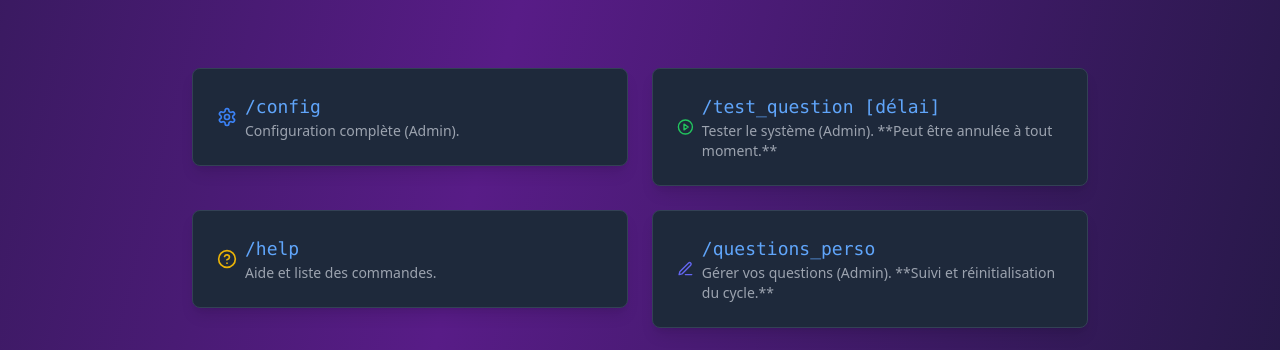
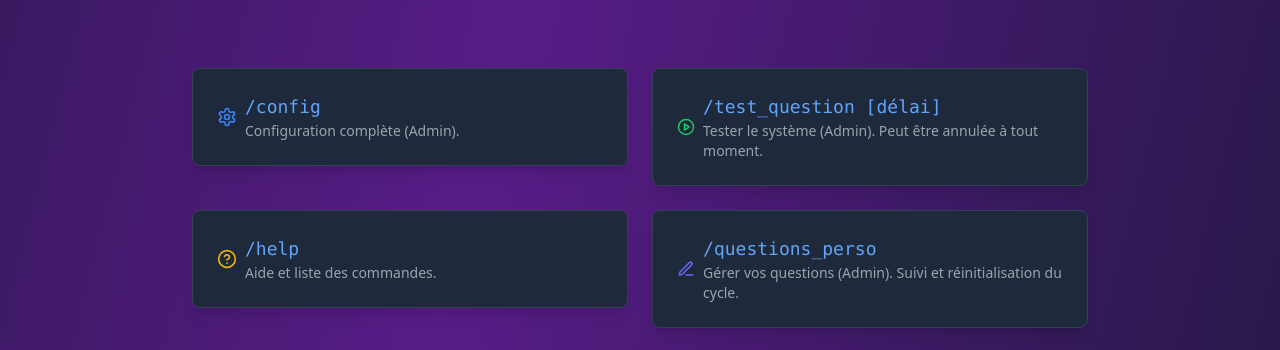
Before and after one commit to Kalamy-90/daily_question, a React (Vite) app: page / in a window 1280 px wide. Shown: the part 3100-3450 px from the top of the page. Built offline with nearby package versions, Linux system fonts and the light colour scheme.

Commit message:
fix: Suppression du formatage gras non désiré dans content.jsx

```diff
--- a/src/data/content.jsx
+++ b/src/data/content.jsx
@@ -15,7 +15,7 @@ import React from 'react';
       {
         icon: <Award className="h-10 w-10 text-yellow-400" />,
         title: "Annonce des Résultats et Récompenses",
-        description: "À l'heure des résultats (également configurable), le bot annonce la bonne réponse et les gagnants. Définissez des récompenses personnalisées pour les 3 premiers : rôles Discord temporaires ou messages personnalisés. Les rôles peuvent être automatiquement retirés à la prochaine question. Par défaut, les points sont attribués : 5 pour le 1er, 3 pour le 2ème, et 1 pour le 3ème. Pour une transparence totale, un résumé interactif permet de voir toutes les réponses soumises par les participants et leurs temps de réaction. **Nouveauté : Vous pouvez choisir de masquer la liste complète des réponses lors des résultats.**",
+        description: "À l'heure des résultats (également configurable), le bot annonce la bonne réponse et les gagnants. Définissez des récompenses personnalisées pour les 3 premiers : rôles Discord temporaires ou messages personnalisés. Les rôles peuvent être automatiquement retirés à la prochaine question. Par défaut, les points sont attribués : 5 pour le 1er, 3 pour le 2ème, et 1 pour le 3ème. Pour une transparence totale, un résumé interactif permet de voir toutes les réponses soumises par les participants et leurs temps de réaction. Nouveauté : Vous pouvez choisir de masquer la liste complète des réponses lors des résultats.",
       },
       {
         icon: <BarChart2 className="h-10 w-10 text-green-400" />,
@@ -25,12 +25,12 @@ import React from 'react';
       {
         icon: <Settings className="h-10 w-10 text-blue-400" />,
         title: "Configuration Personnalisable dans les moindres Détails",
-        description: "Commande /config : Une interface intuitive avec des menus déroulants et des modales pour ajuster tous les aspects du bot : Salon des questions, Planification avancée ultra flexible, Rôle à mentionner (ping), Gestion des administrateurs du bot (ajout/suppression d'utilisateurs et de rôles admin), Récompenses (rôles Discord ou messages), Mode de réponse (formulaire privé ou messages publics), Mode strict, Fuseau horaire du serveur, Activation/Désactivation du classement, Salon de logs, Rôles de podium dynamiques. **Nouveauté : Possibilité de mettre le bot en pause pour stopper l'envoi automatique des questions.**",
+        description: "Commande /config : Une interface intuitive avec des menus déroulants et des modales pour ajuster tous les aspects du bot : Salon des questions, Planification avancée ultra flexible, Rôle à mentionner (ping), Gestion des administrateurs du bot (ajout/suppression d'utilisateurs et de rôles admin), Récompenses (rôles Discord ou messages), Mode de réponse (formulaire privé ou messages publics), Mode strict, Fuseau horaire du serveur, Activation/Désactivation du classement, Salon de logs, Rôles de podium dynamiques. Nouveauté : Possibilité de mettre le bot en pause pour stopper l'envoi automatique des questions.",
       },
       {
         icon: <Edit3 className="h-10 w-10 text-indigo-400" />,
         title: "Gestion Avancée des Questions Personnalisées",
-        description: "Commande /questions_perso : Ajoutez vos propres questions et réponses. Modifiez ou supprimez des questions existantes. Choisissez l'ordre d'apparition : séquentiel ou aléatoire. Une fois la liste épuisée, le bot repasse aux questions globales. **Nouveauté : Vous pouvez suivre la progression du cycle (nombre de questions posées) et le réinitialiser pour reposer les questions déjà vues.**",
+        description: "Commande /questions_perso : Ajoutez vos propres questions et réponses. Modifiez ou supprimez des questions existantes. Choisissez l'ordre d'apparition : séquentiel ou aléatoire. Une fois la liste épuisée, le bot repasse aux questions globales. Nouveauté : Vous pouvez suivre la progression du cycle (nombre de questions posées) et le réinitialiser pour reposer les questions déjà vues.",
       },
       {
         icon: <UserCheck className="h-10 w-10 text-red-400" />,
@@ -45,7 +45,7 @@ import React from 'react';
       {
         icon: <DatabaseZap className="h-10 w-10 text-orange-400" />,
         title: "Fiabilité et Sauvegarde",
-        description: "Les configurations de tous les serveurs sont sauvegardées régulièrement dans un fichier server_configs.json et lors d'un arrêt propre du bot. Le bot tente de notifier les administrateurs en cas de problème (ex: salon de log introuvable). Système de validation et synchronisation des configurations au démarrage pour assurer la compatibilité. **Nouveauté : La commande /test_question peut maintenant être lancée en même temps qu'une question officielle, et peut être annulée à tout moment.**",
+        description: "Les configurations de tous les serveurs sont sauvegardées régulièrement dans un fichier server_configs.json et lors d'un arrêt propre du bot. Le bot tente de notifier les administrateurs en cas de problème (ex: salon de log introuvable). Système de validation et synchronisation des configurations au démarrage pour assurer la compatibilité. Nouveauté : La commande /test_question peut maintenant être lancée en même temps qu'une question officielle, et peut être annulée à tout moment.",
       },
       {
         icon: <RotateCcw className="h-10 w-10 text-purple-400" />,
@@ -56,9 +56,9 @@ import React from 'react';
 
     export const commandsData = [
       { name: "/config", description: "Configuration complète (Admin).", icon: <Settings className="mr-2 h-5 w-5 text-blue-500" /> },
-      { name: "/test_question [délai]", description: "Tester le système (Admin). **Peut être annulée à tout moment.**", icon: <PlayCircle className="mr-2 h-5 w-5 text-green-500" /> },
+      { name: "/test_question [délai]", description: "Tester le système (Admin). Peut être annulée à tout moment.", icon: <PlayCircle className="mr-2 h-5 w-5 text-green-500" /> },
       { name: "/help", description: "Aide et liste des commandes.", icon: <HelpCircle className="mr-2 h-5 w-5 text-yellow-500" /> },
-      { name: "/questions_perso", description: "Gérer vos questions (Admin). **Suivi et réinitialisation du cycle.**", icon: <Edit3 className="mr-2 h-5 w-5 text-indigo-500" /> },
+      { name: "/questions_perso", description: "Gérer vos questions (Admin). Suivi et réinitialisation du cycle.", icon: <Edit3 className="mr-2 h-5 w-5 text-indigo-500" /> },
       { name: "/classement", description: "Afficher le classement.", icon: <BarChart2 className="mr-2 h-5 w-5 text-purple-500" /> },
       { name: "/gestion_classement", description: "Gérer les points, les rôles de podium et la réinitialisation du classement (Admin).", icon: <ListChecks className="mr-2 h-5 w-5 text-orange-500" /> },
       { name: "/ban, /unban, /listban", description: "Modération des joueurs (Admin).", icon: <UserCheck className="mr-2 h-5 w-5 text-red-500" /> },
```
Also changed, not shown: 2 other files (tests, documents, lock files or other folders).
